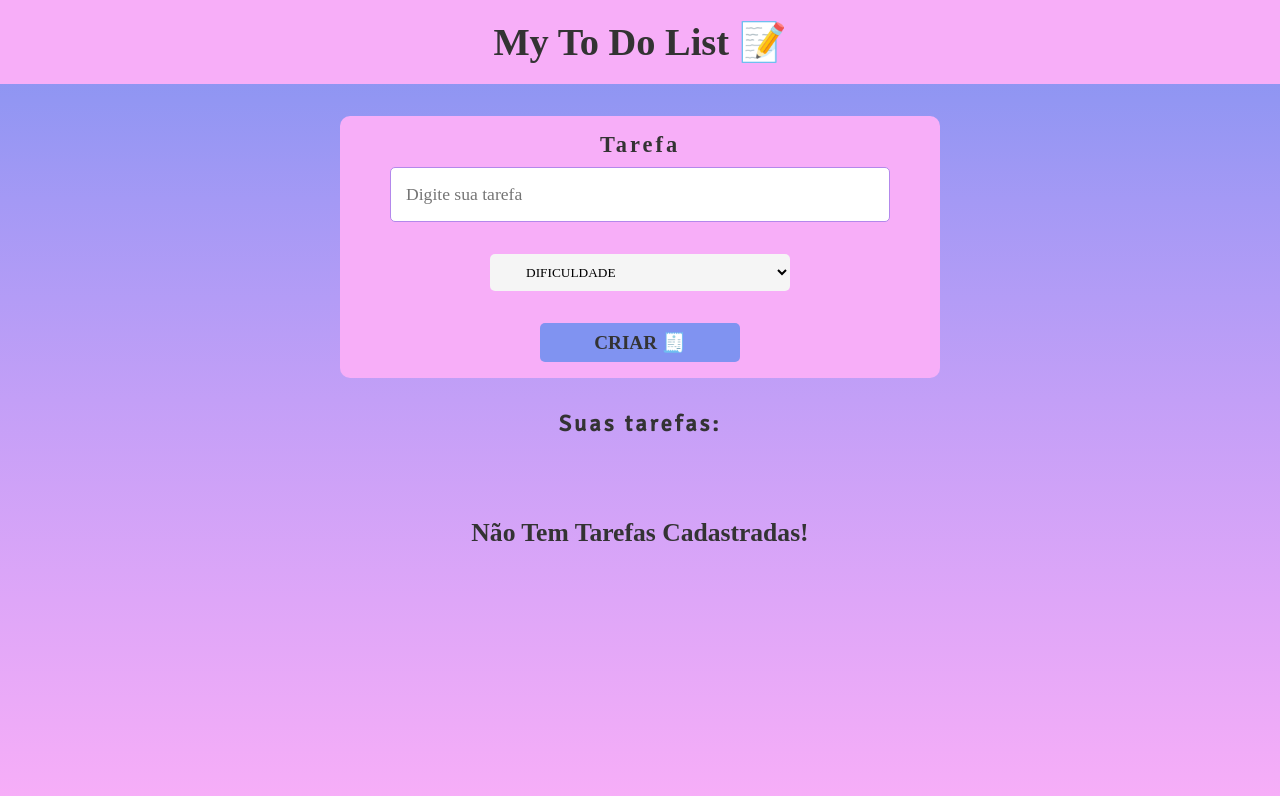
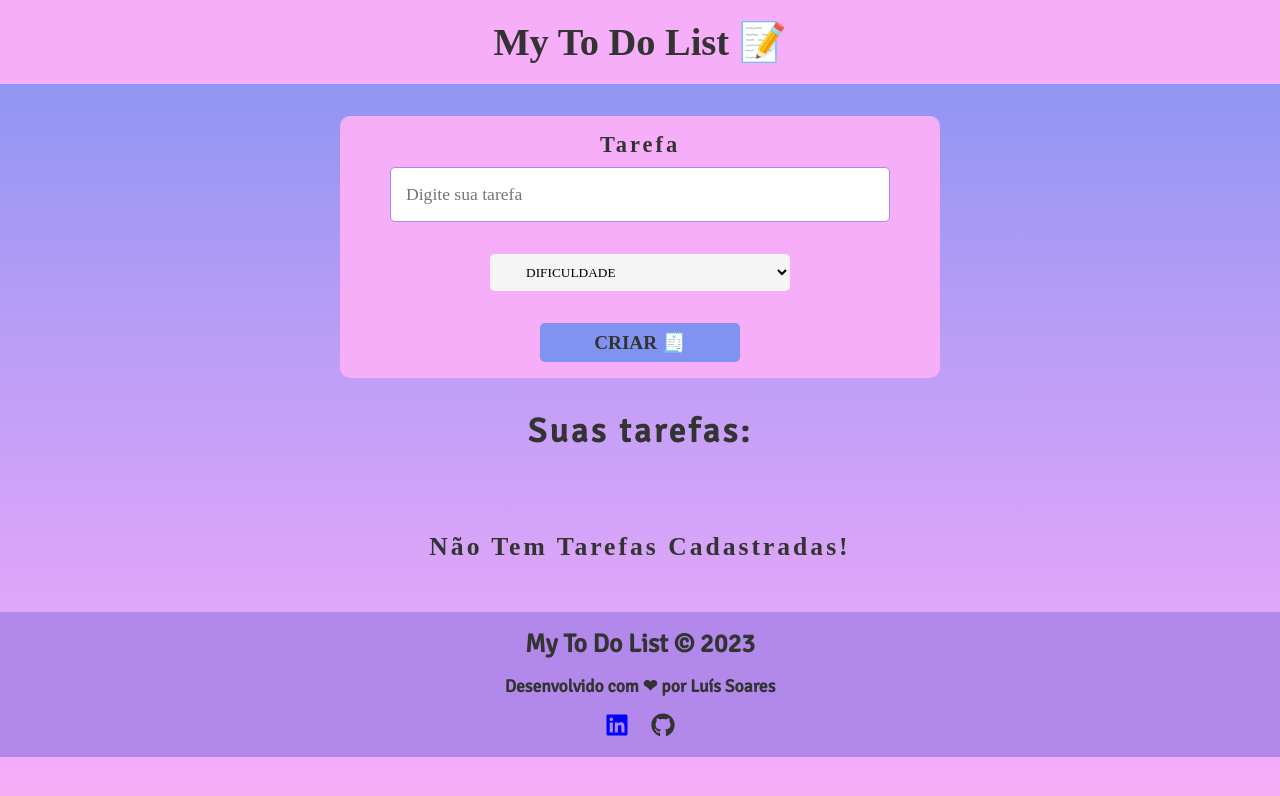
Before and after one commit to Soaressluiss/-my-todo-list, a React (Vite) app: page / in a window 1280 px wide. Shown: the top 796 px of the page. Built offline with nearby package versions, Linux system fonts and the light colour scheme; a web font is replaced by a local one.

Commit message:
feat: created footer component

```diff
--- a/src/App.scss
+++ b/src/App.scss
@@ -9,6 +9,7 @@
     list-style: none;
 }
 body {
+    overflow-x: hidden;
     width: 100vw;
     height: 100vh;
     background-image: linear-gradient(
@@ -22,11 +23,10 @@ body {
 }
 main {
     text-align: center;
-    h2 {
-        @include FontFormat($font-primary, 1.4rem, #333, bold);
-        margin: 1rem 0;
-        letter-spacing: 3px;
-    }
+    min-height: 60vh;
+    @include FontFormat($font-primary, 1.4rem, #333, bold);
+    margin: 1rem 0;
+    letter-spacing: 3px;
 }
 .hide {
     display: none;
--- a/src/App.tsx
+++ b/src/App.tsx
@@ -5,6 +5,7 @@ import Header from "./components/header/Header";
 import { Itask } from "./interfaces/Task";
 import Modal from "./components/modal/Modal";
 import "./App.scss";
+import Footer from "./components/footer/Footer";
 
 function App() {
     const [taskList, setTaskList] = useState<Itask[]>([]);
@@ -80,6 +81,7 @@ function App() {
                     />
                 </div>
             </main>
+            <Footer />
         </>
     );
 }
--- /dev/null
+++ b/src/components/footer/Footer.tsx
@@ -0,0 +1,35 @@
+import { FaGithub, FaLinkedin } from "react-icons/fa";
+import "./FooterStyles.scss";
+
+const Footer = () => {
+    return (
+        <footer className="footer">
+            <h3>
+                My To Do List <span>&copy; 2023</span>
+            </h3>
+            <div className="devContainer">
+                <h4>Desenvolvido com ❤ por Luís Soares</h4>
+                <div className="devSocial">
+                    <a
+                        href="https://www.linkedin.com/in/luissoaresdeveloper/"
+                        target="_blank"
+                        rel="noopener noreferrer"
+                        aria-label="Link para o Linkedin do desenvolvedor"
+                    >
+                        <FaLinkedin />
+                    </a>
+                    <a
+                        href="https://github.com/Soaressluiss"
+                        target="_blank"
+                        rel="noopener noreferrer"
+                        aria-label="Link para o GitHub do desenvolvedor"
+                    >
+                        <FaGithub />
+                    </a>
+                </div>
+            </div>
+        </footer>
+    );
+};
+
+export default Footer;
--- /dev/null
+++ b/src/components/footer/FooterStyles.scss
@@ -0,0 +1,44 @@
+@import "../../partials/variables";
+@import "../../partials/mixins";
+@import "../../partials/breakpoints";
+
+.footer {
+    @include FlexCenter;
+    flex-direction: column;
+    gap: 1rem;
+    position: static;
+    bottom: 0;
+    background-color: $color-secondary;
+    width: 100vw;
+    padding: 1rem;
+
+    h3 {
+        @include FontFormat($font-primary, 1.6rem, #333, bold);
+    }
+    .devContainer {
+        @include FlexCenter;
+        flex-direction: column;
+        gap: 1rem;
+        > h4 {
+            @include FontFormat($font-primary, 1.1rem, #333, bold);
+        }
+        .devSocial {
+            display: flex;
+            gap: 1.4rem;
+            align-items: center;
+            svg {
+                font-size: 1.5rem;
+            }
+        }
+        a:nth-child(1) {
+            color: #0000ff;
+        }
+        a:nth-child(2) {
+            color: #333;
+        }
+        a:hover {
+            transition: all 0.4s ease;
+            transform: scale(0.9);
+        }
+    }
+}
--- a/src/components/modal/ModalStyles.scss
+++ b/src/components/modal/ModalStyles.scss
@@ -2,7 +2,7 @@
 @import "../../partials/variables";
 @import "../../partials/breakpoints";
 .fade {
-    width: 100%;
+    width: 130%;
     height: 100%;
     position: absolute;
     background-color: #333;
@@ -10,6 +10,11 @@
     z-index: 1;
 }
 
+#modal {
+    width: 100%;
+    height: 150vh;
+    position: absolute;
+}
 .modal {
     position: absolute;
     top: 10%;
```
